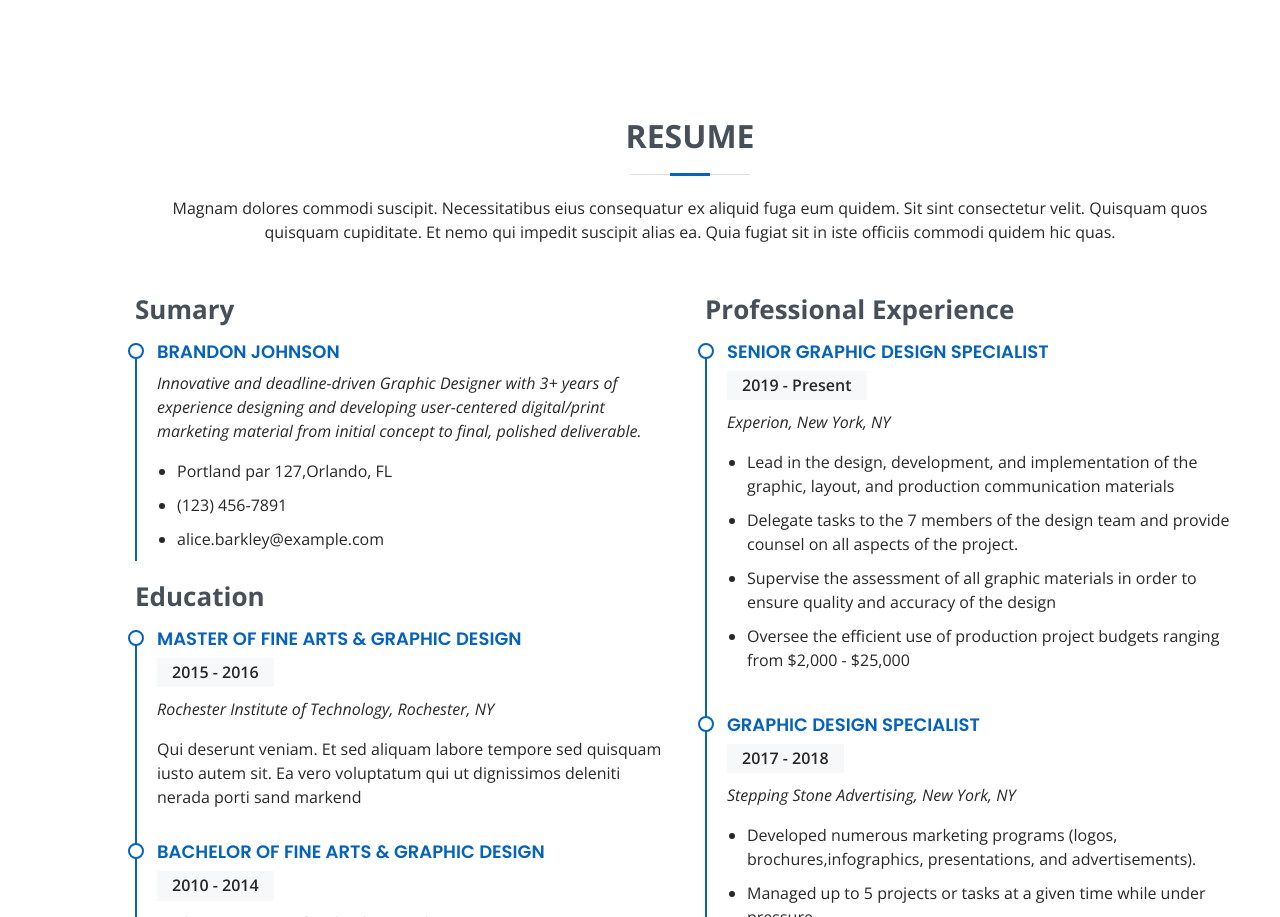
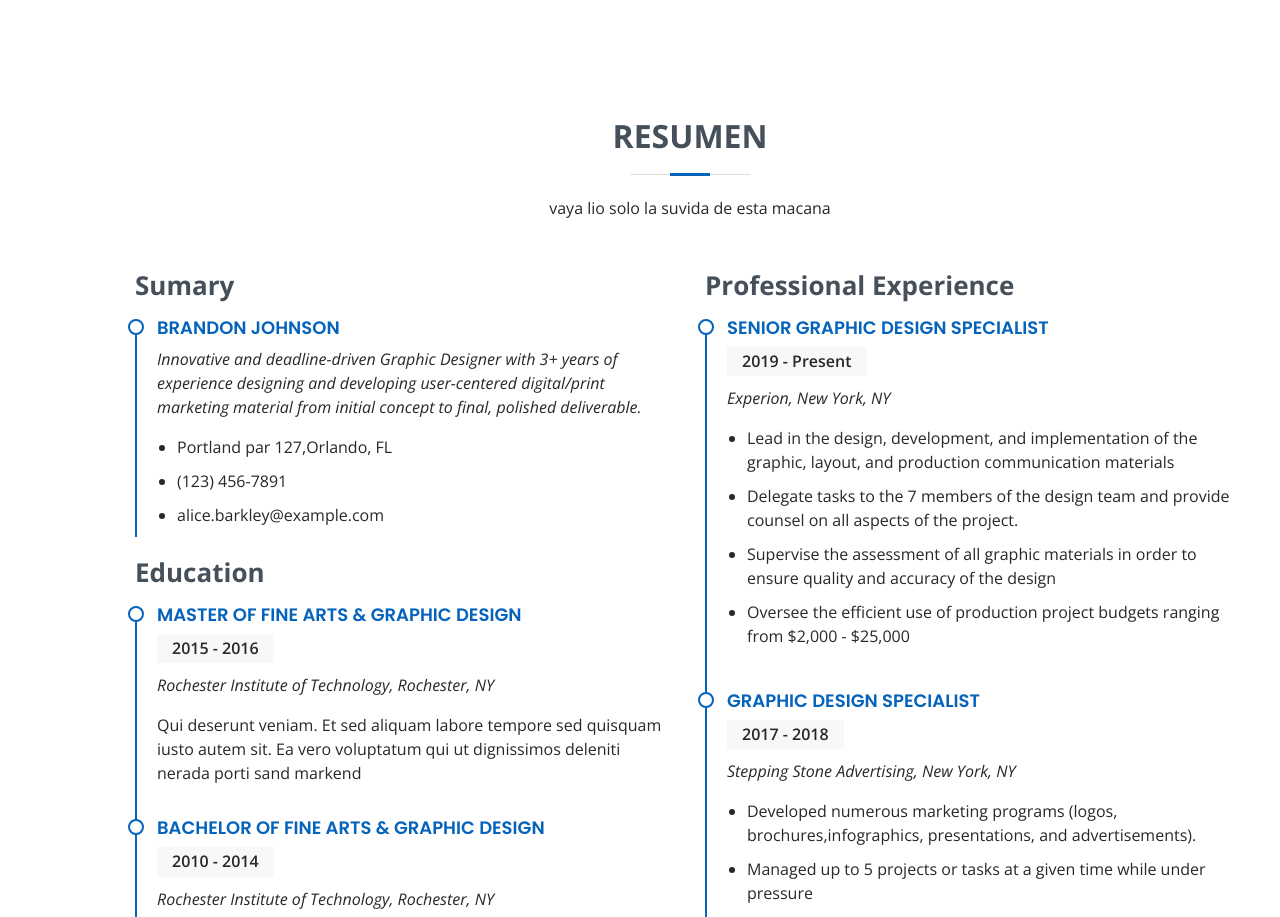
Before and after one commit to jesus0022/esperosirva, a plain HTML site: page index.html in a window 1280 px wide. Shown: the part 2233-3150 px from the top of the page. Drawn offline with nearby package versions, Linux system fonts and the light colour scheme.

Commit message:
cambios en el resumen y en el contenido

```diff
--- a/index.html
+++ b/index.html
@@ -241,8 +241,8 @@
       <div class="container" data-aos="fade-up">
 
         <div class="section-title">
-          <h2>Resume</h2>
-          <p>Magnam dolores commodi suscipit. Necessitatibus eius consequatur ex aliquid fuga eum quidem. Sit sint consectetur velit. Quisquam quos quisquam cupiditate. Et nemo qui impedit suscipit alias ea. Quia fugiat sit in iste officiis commodi quidem hic quas.</p>
+          <h2>Resumen</h2>
+          <p>vaya lio solo la suvida de esta macana</p>
         </div>
 
         <div class="row">
```
